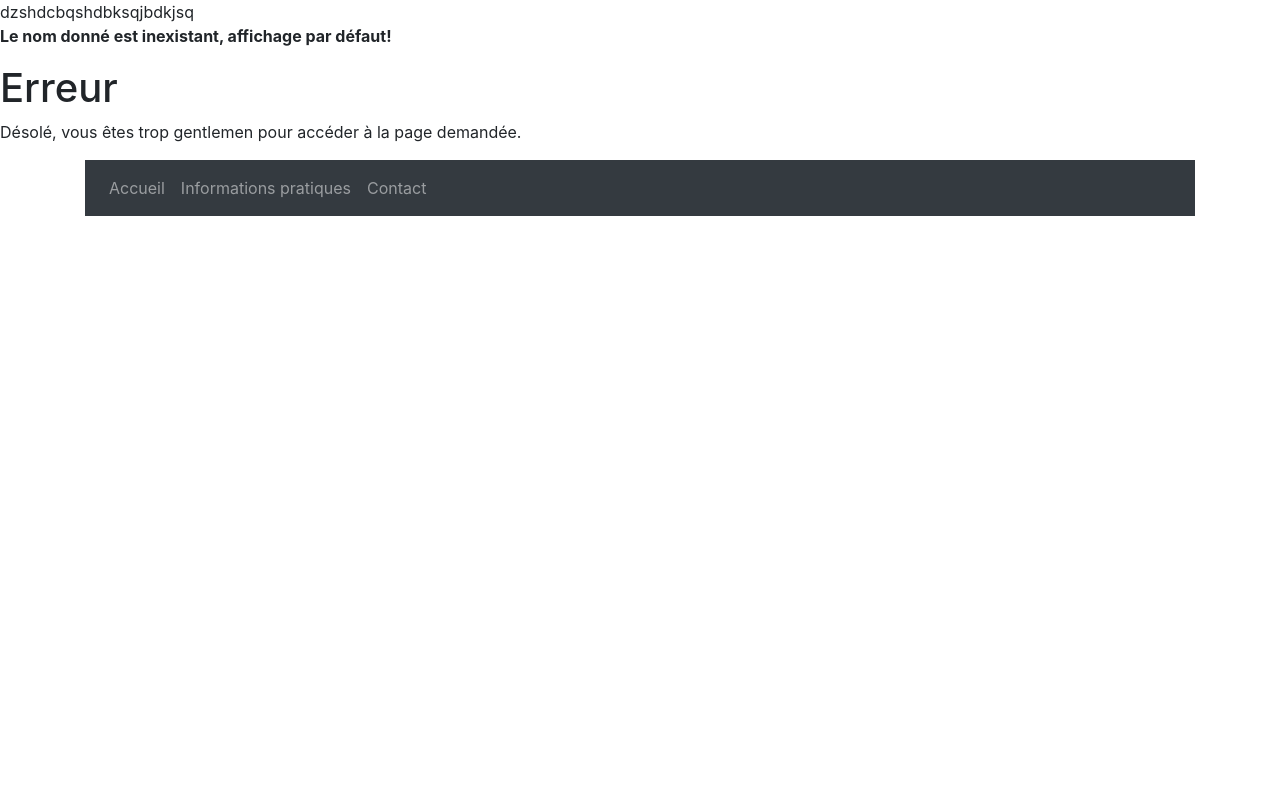
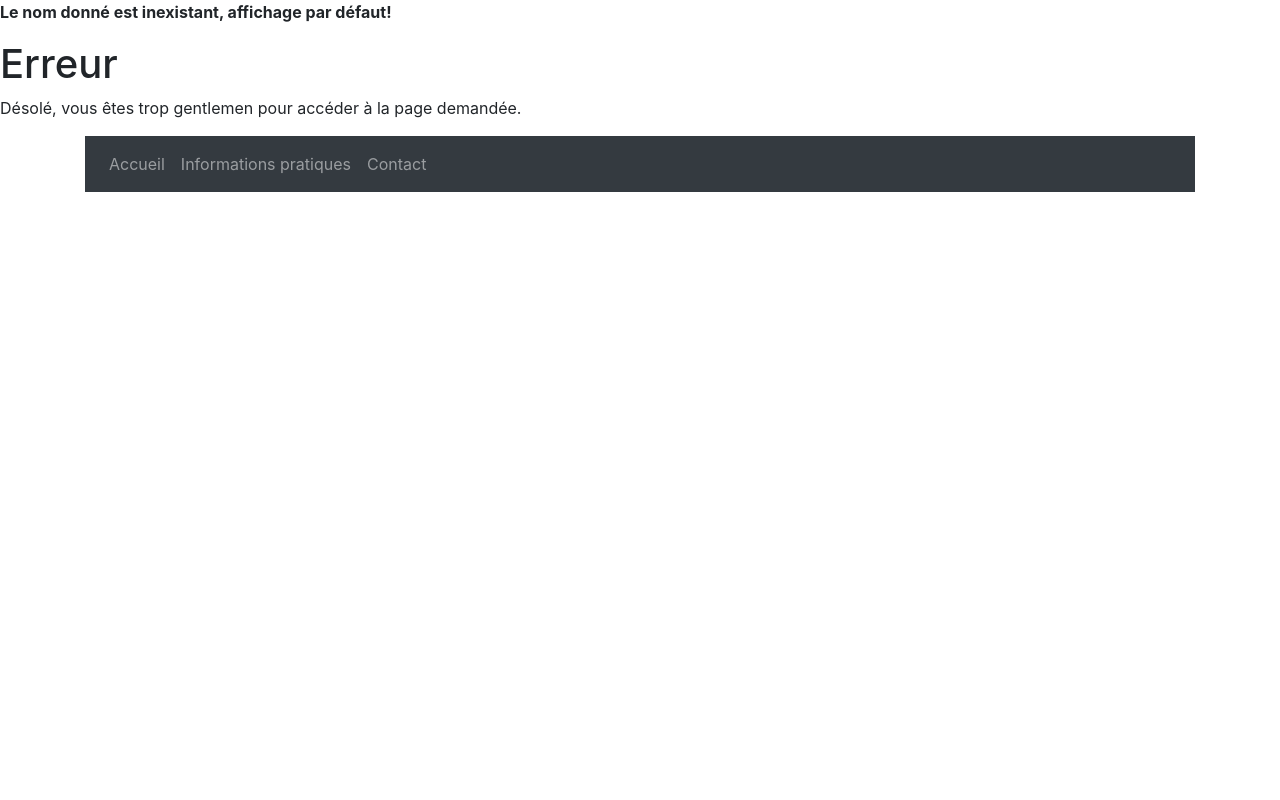
Before and after one commit to ThoLes94/ProjetWeb, a PHP site: page /Projet/index.php in a window 1280 px wide. Run offline with PHP 8.4, Linux system fonts and the light colour scheme; some libraries are stand-ins or nearby versions.

Commit message:
fin de l exemple

```diff
--- a/Projet/utilities/utils.php
+++ b/Projet/utilities/utils.php
@@ -106,5 +106,3 @@ CHAINE_DE_FIN;
 
 
 ?>
-
-dzshdcbqshdbksqjbdkjsq
```
